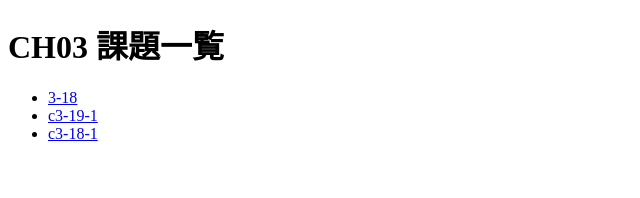
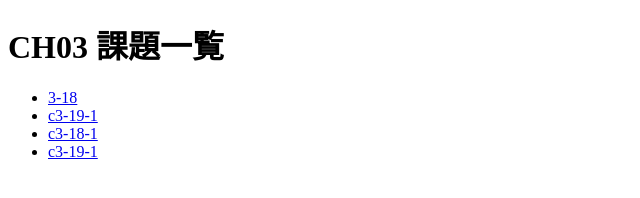
Before and after one commit to itc-n26008/CH03, a plain HTML site: page index.html in a window 1280 px wide. Shown: the full height of the page, 0-640 px from the left. Drawn offline with Linux system fonts and the light colour scheme.

Commit message:
関数便利

```diff
--- a/index.html
+++ b/index.html
@@ -11,6 +11,7 @@
         <li><a href="3-18/">3-18</a></li>
         <li><a href="c3-19-1">c3-19-1</a></li>
         <li><a href="chapter3/c3-18-1">c3-18-1</a></li>
+            <li><a href="c3-19-1/">c3-19-1</a></li>
     </ul>
 
 </body>
```
